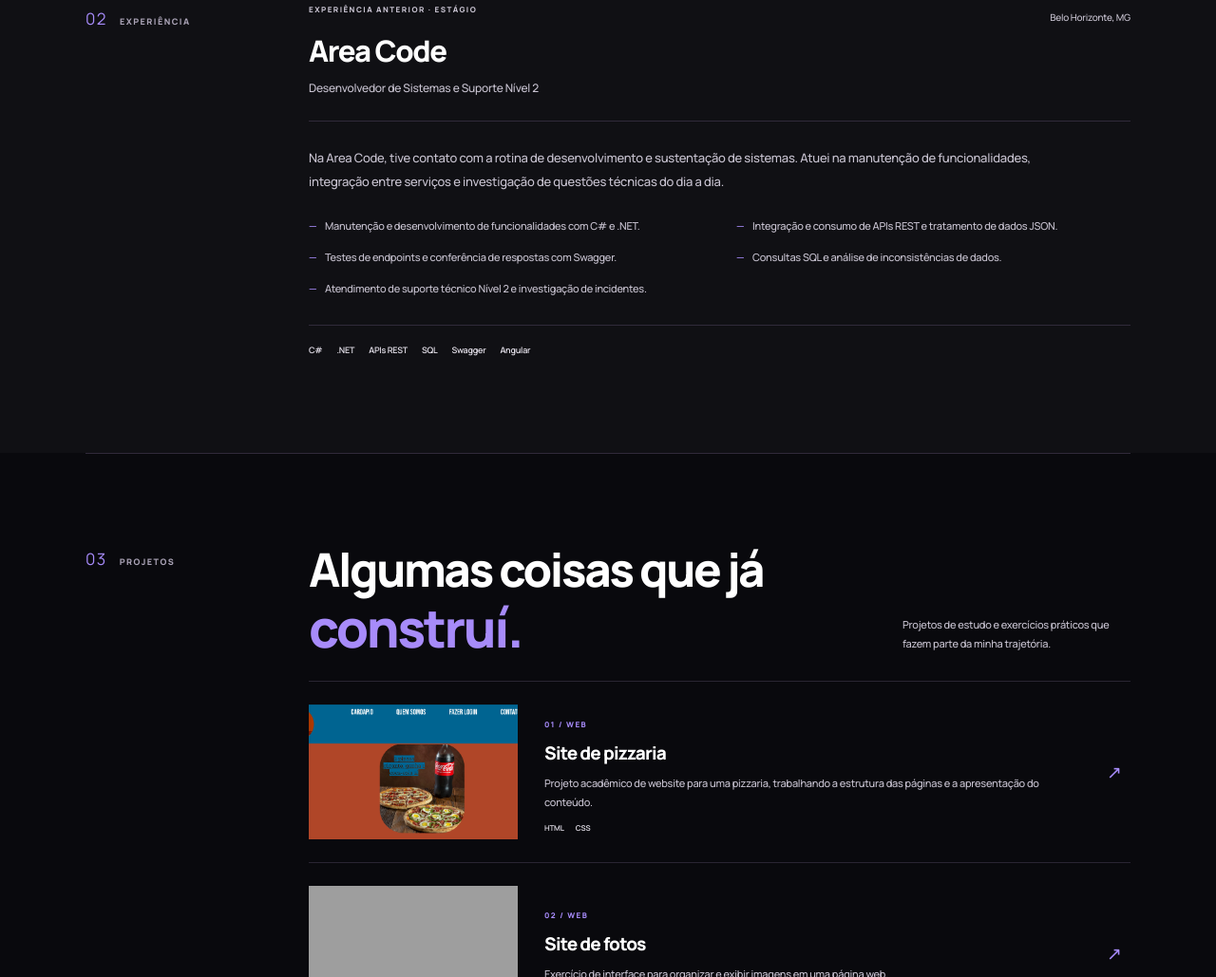
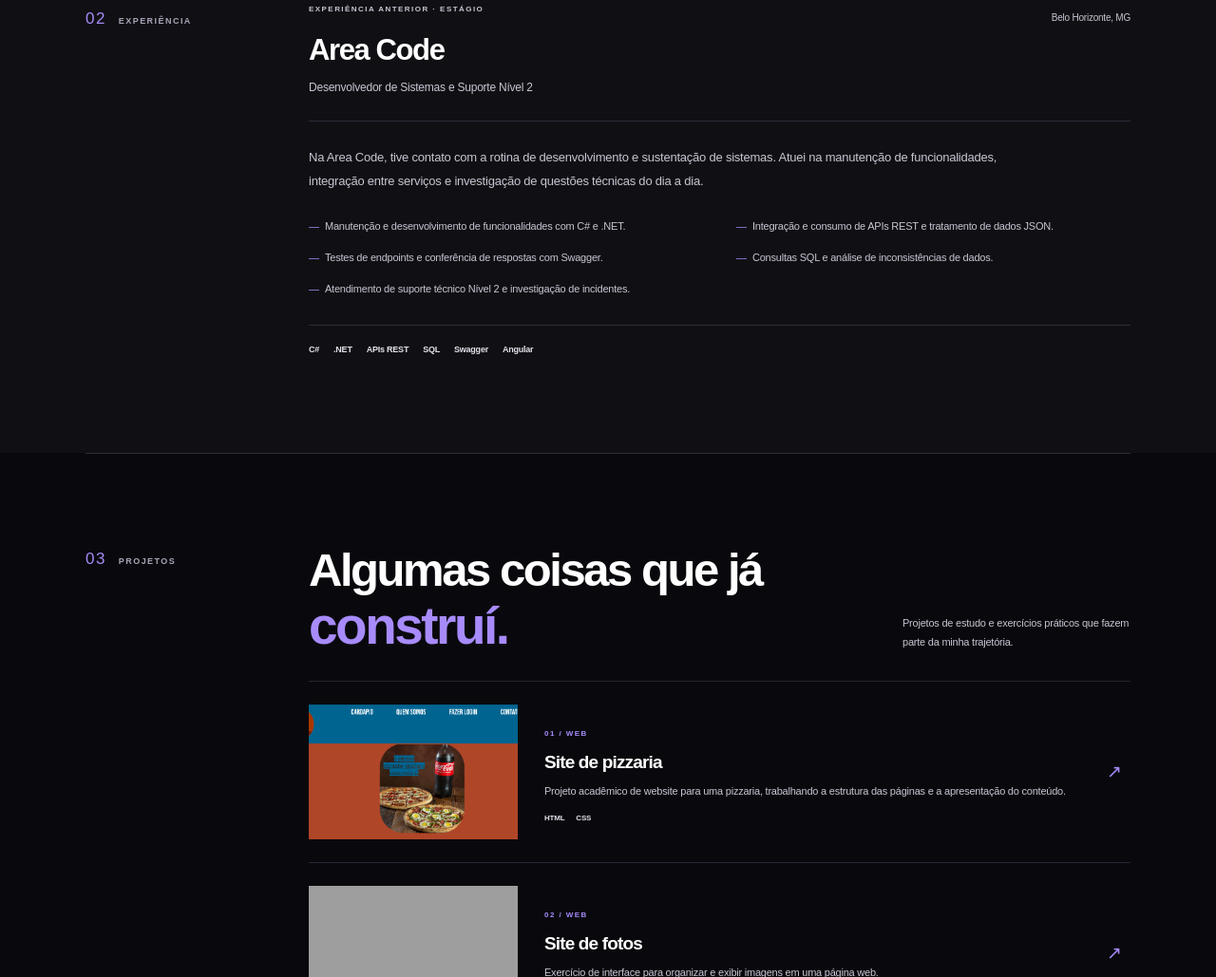
Before and after one commit to Augustomc65/Portifolio, a plain HTML site: page index.html in a window 1280 px wide. Shown: the part 1408-2437 px from the top of the page at 95% size. Drawn offline with Linux system fonts and the light colour scheme; grey boxes are pictures that could not be loaded.

Commit message:
Use Arial as the only portfolio typeface

```diff
--- a/index.html
+++ b/index.html
@@ -9,10 +9,7 @@
 <meta property="og:description" content="Um pouco sobre minha trajetória, projetos e experiência com tecnologia.">
 <title>Augusto Mota Camargos — Portfólio</title>
 <link rel="icon" href="./favicon.svg" type="image/svg+xml">
-<link rel="preconnect" href="https://fonts.googleapis.com">
-<link rel="preconnect" href="https://fonts.gstatic.com" crossorigin>
-<link href="https://fonts.googleapis.com/css2?family=Manrope:wght@400;500;600;700;800&display=swap" rel="stylesheet">
-<link rel="stylesheet" href="./style.css?v=manrope-bold-20261116">
+<link rel="stylesheet" href="./style.css?v=arial-all-20261116">
 <script src="./script.js" defer></script>
 </head>
 <body>
```
